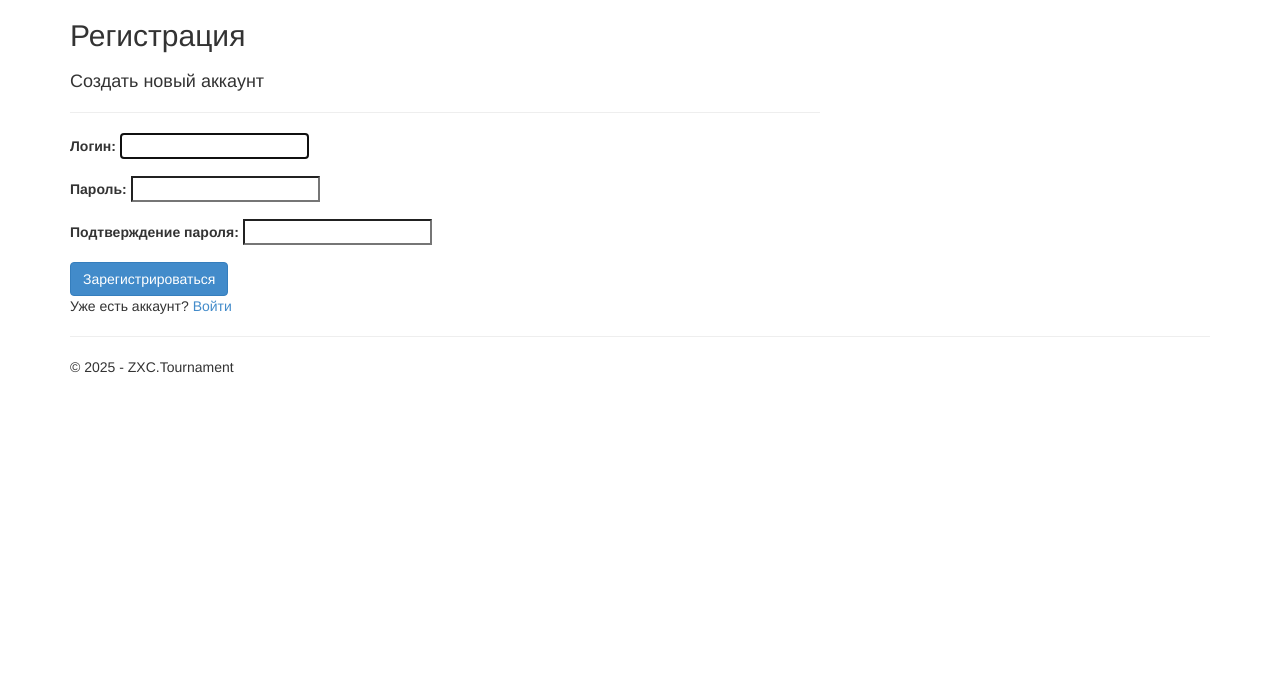
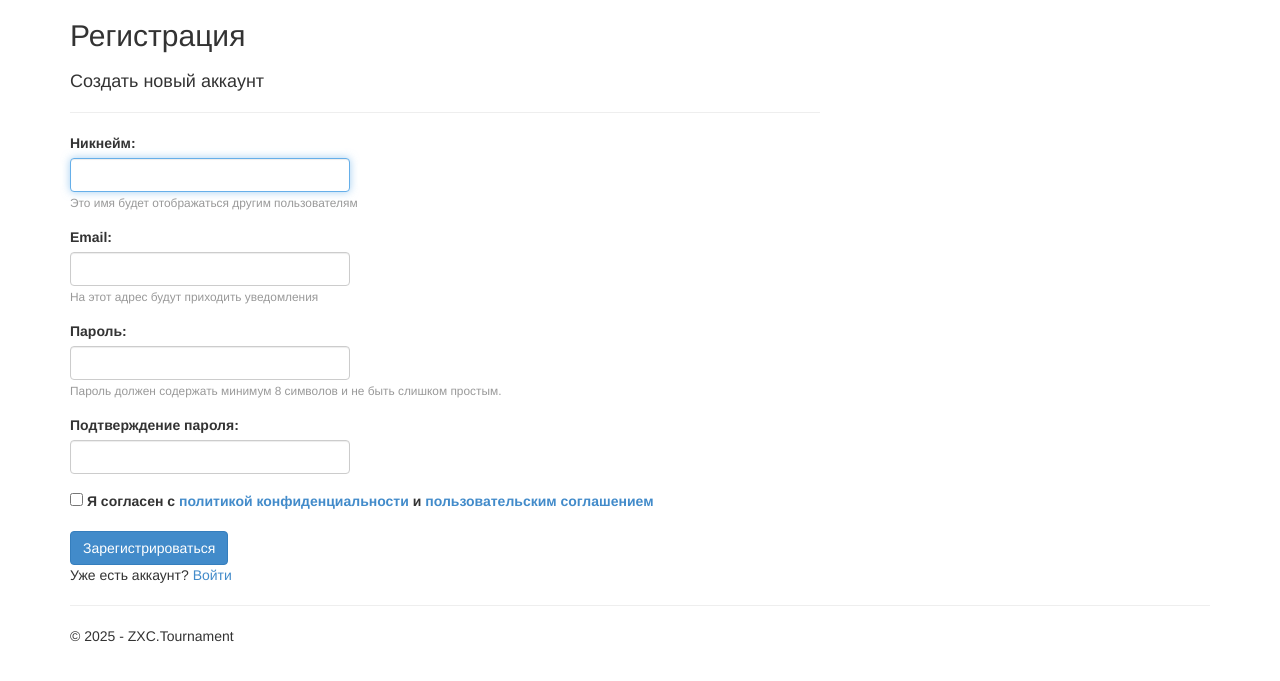
Before and after one commit to Pauqqqsdy/EsportsSystem, a Django app: page /register/ in a window 1280 px wide. Shown: the part 51-732 px from the top of the page. Run offline with Django 3.2, Linux system fonts and the light colour scheme; parts of the project's set-up code (start-up, migrations or seed data) failed here and were passed over; some libraries are stand-ins or nearby versions.

Commit message:
Registation completed (need to write Privacy Policy and User Agreement)

```diff
--- a/app/forms.py
+++ b/app/forms.py
@@ -1,8 +1,11 @@
 from django import forms
-from django.contrib.auth.forms import AuthenticationForm
+from django.contrib.auth.forms import AuthenticationForm, UserCreationForm
 from django.utils.translation import gettext_lazy as _
 from .models import Tournament, UserProfile
 from django.contrib.admin import widgets
+from django.core.exceptions import ValidationError
+from django.contrib.auth.models import User
+
 
 class BootstrapAuthenticationForm(AuthenticationForm):
     username = forms.CharField(max_length=254,
@@ -32,4 +35,32 @@ class TournamentForm(forms.ModelForm):
 class AvatarUploadForm(forms.ModelForm):
     class Meta:
         model = UserProfile
-        fields = ['avatar']  # Показываем только поле аватара
+        fields = ['avatar']
+
+class ExtendedUserCreationForm(UserCreationForm):
+    email = forms.EmailField(required=True, label="Email")
+    privacy_policy = forms.BooleanField(required=True, label="Я согласен с политикой конфиденциальности")
+
+    class Meta:
+        model = User
+        fields = ('username', 'email', 'password1', 'password2', 'privacy_policy')
+
+    def clean_email(self):
+        email = self.cleaned_data['email']
+        if User.objects.filter(email=email).exists():
+            raise ValidationError("Пользователь с такой почтой уже зарегистрирован")
+        return email
+
+    def clean_username(self):
+        username = self.cleaned_data['username']
+        if User.objects.filter(username=username).exists():
+            raise ValidationError("Этот никнейм уже занят")
+        return username
+
+    def __init__(self, *args, **kwargs):
+        super().__init__(*args, **kwargs)
+        self.fields['username'].widget.attrs.update({'class': 'form-control'})
+        self.fields['email'].widget.attrs.update({'class': 'form-control'})
+        self.fields['password1'].widget.attrs.update({'class': 'form-control'})
+        self.fields['password2'].widget.attrs.update({'class': 'form-control'})
+        self.fields['privacy_policy'].widget.attrs.update({'class': 'form-check-input'})
--- a/app/templates/app/register.html
+++ b/app/templates/app/register.html
@@ -4,27 +4,95 @@
 <h2>Регистрация</h2>
 <div class="row">
     <div class="col-md-8">
-        <form method="post">
+        <form method="post" novalidate>
             {% csrf_token %}
             <h4>Создать новый аккаунт</h4>
             <hr />
+
+            {% if form.errors %}
+            <div class="alert alert-danger">
+                {% for field in form %}
+                {% for error in field.errors %}
+                <p>{{ error }}</p>
+                {% endfor %}
+                {% endfor %}
+                {% for error in form.non_field_errors %}
+                <p>{{ error }}</p>
+                {% endfor %}
+            </div>
+            {% endif %}
+
             <div class="form-group">
-                <label for="id_username">Логин:</label>
+                <label for="id_username">Никнейм:</label>
                 {{ form.username }}
+                <small class="form-text text-muted">Это имя будет отображаться другим пользователям</small>
             </div>
+
+            <div class="form-group">
+                <label for="id_email">Email:</label>
+                {{ form.email }}
+                <small class="form-text text-muted">На этот адрес будут приходить уведомления</small>
+            </div>
+
             <div class="form-group">
                 <label for="id_password1">Пароль:</label>
                 {{ form.password1 }}
+                <small class="form-text text-muted">
+                    Пароль должен содержать минимум 8 символов и не быть слишком простым.
+                </small>
             </div>
+
             <div class="form-group">
                 <label for="id_password2">Подтверждение пароля:</label>
                 {{ form.password2 }}
             </div>
+
+            <div class="form-group form-check">
+                {{ form.privacy_policy }}
+                <label class="form-check-label" for="id_privacy_policy">
+                    Я согласен с <a href="#" data-toggle="modal" data-target="#privacyPolicyModal">политикой конфиденциальности</a> и <a href="#" data-toggle="modal" data-target="#termsModal">пользовательским соглашением</a>
+                </label>
+            </div>
+
             <button type="submit" class="btn btn-primary">Зарегистрироваться</button>
         </form>
+
         <div class="mt-3">
             Уже есть аккаунт? <a href="{% url 'login' %}">Войти</a>
         </div>
     </div>
 </div>
+
+<!-- Модальные окна для политики и соглашения -->
+<div class="modal fade" id="privacyPolicyModal" tabindex="-1" role="dialog" aria-hidden="true">
+    <div class="modal-dialog" role="document">
+        <div class="modal-content">
+            <div class="modal-header">
+                <h5 class="modal-title">Политика конфиденциальности</h5>
+                <button type="button" class="close" data-dismiss="modal" aria-label="Close">
+                    <span aria-hidden="true">&times;</span>
+                </button>
+            </div>
+            <div class="modal-body">
+                Здесь текст вашей политики конфиденциальности...
+            </div>
+        </div>
+    </div>
+</div>
+
+<div class="modal fade" id="termsModal" tabindex="-1" role="dialog" aria-hidden="true">
+    <div class="modal-dialog" role="document">
+        <div class="modal-content">
+            <div class="modal-header">
+                <h5 class="modal-title">Пользовательское соглашение</h5>
+                <button type="button" class="close" data-dismiss="modal" aria-label="Close">
+                    <span aria-hidden="true">&times;</span>
+                </button>
+            </div>
+            <div class="modal-body">
+                Здесь текст вашего пользовательского соглашения...
+            </div>
+        </div>
+    </div>
+</div>
 {% endblock %}
--- a/app/views.py
+++ b/app/views.py
@@ -10,7 +10,7 @@ from django.contrib.auth.forms import UserCreationForm
 from django.contrib import messages
 from django.shortcuts import render, redirect
 from .models import Tournament, UserProfile
-from .forms import TournamentForm, AvatarUploadForm
+from .forms import TournamentForm, AvatarUploadForm, ExtendedUserCreationForm
 
 def home(request):
     """Renders the home page."""
@@ -97,3 +97,25 @@ def profile(request):
         'profile': profile,
         'form': form
     })
+
+def register(request):
+    if request.method == 'POST':
+        form = ExtendedUserCreationForm(request.POST)
+        if form.is_valid():
+            user = form.save()
+            email = form.cleaned_data['email']
+            user.email = email
+            user.save()
+
+            # Создаем профиль пользователя
+            UserProfile.objects.create(user=user)
+
+            messages.success(request, 'Аккаунт успешно создан! Теперь вы можете войти.')
+            return redirect('login')
+    else:
+        form = ExtendedUserCreationForm()
+    return render(request, 'app/register.html', {
+        'form': form,
+        'title': 'Регистрация',
+        'year': datetime.now().year,
+    })
```
Also changed, not shown: app/models.py (+4 -3 lines), app/migrations/0001_initial.py, app/migrations/0002_alter_tournament_id_and_more.py (deleted), db.sqlite3, 2 other files.
